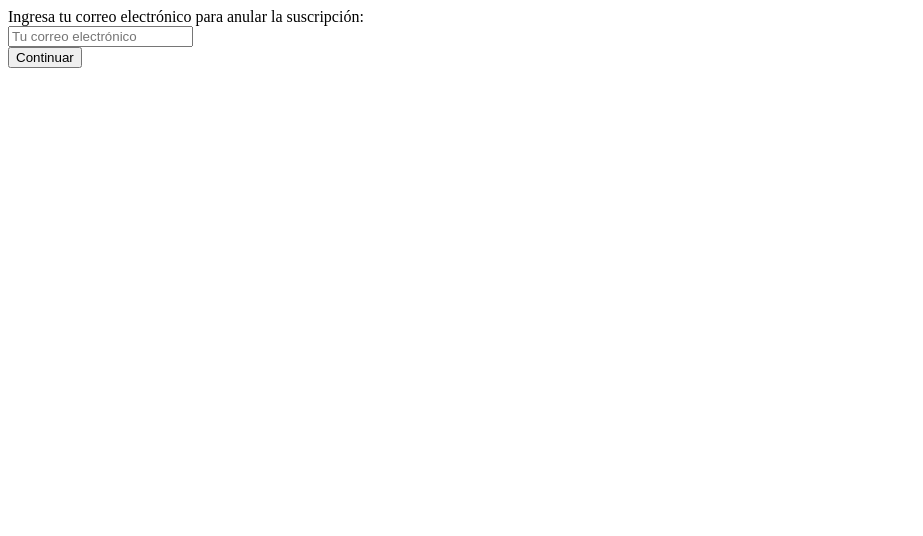
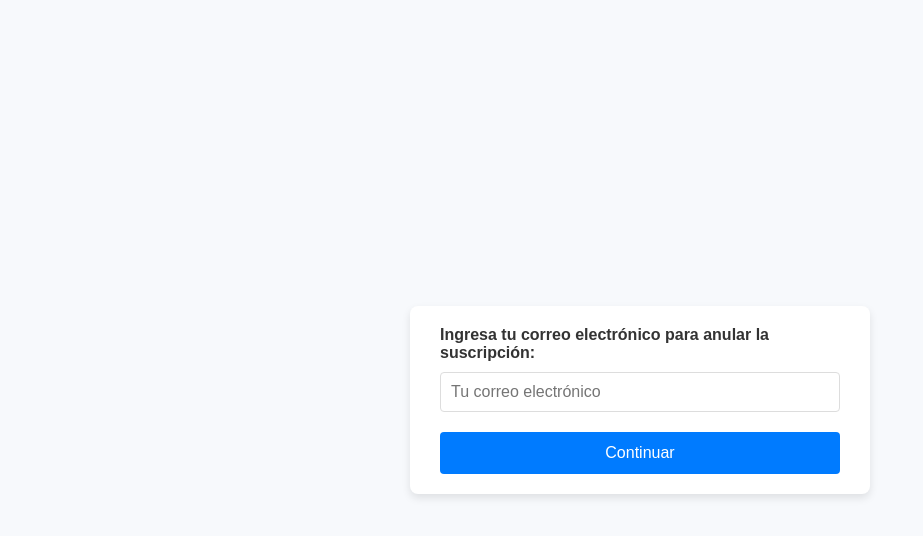
Before and after one commit to imante23/unsubscribe-form, a plain HTML site: page index.html in a window 1280 px wide. Shown: the whole page, without its empty margins (0-923 px from the left). Drawn offline with Linux system fonts and the light colour scheme.

Commit message:
Update index.html

```diff
--- a/index.html
+++ b/index.html
@@ -1,6 +1,78 @@
-<form action="https://formspree.io/f/xanwjelj" method="POST">
-  <label for="email">Ingresa tu correo electrónico para anular la suscripción:</label><br>
-  <input type="email" id="email" name="_replyto" placeholder="Tu correo electrónico" required><br>
-  <input type="hidden" name="_subject" value="Solicitud de cancelación de suscripción">
-  <button type="submit">Continuar</button>
-</form>
+<!DOCTYPE html>
+<html lang="es">
+<head>
+    <meta charset="UTF-8">
+    <meta name="viewport" content="width=device-width, initial-scale=1.0">
+    <title>Cancelar Suscripción</title>
+    <style>
+        body {
+            font-family: Arial, sans-serif;
+            background-color: #f7f9fc;
+            display: flex;
+            justify-content: center;
+            align-items: center;
+            height: 100vh;
+            margin: 0;
+        }
+
+        form {
+            background-color: #ffffff;
+            padding: 20px 30px;
+            border-radius: 8px;
+            box-shadow: 0 4px 8px rgba(0, 0, 0, 0.1);
+            max-width: 400px;
+            width: 100%;
+        }
+
+        label {
+            display: block;
+            margin-bottom: 10px;
+            font-weight: bold;
+            color: #333333;
+        }
+
+        input[type="email"] {
+            width: 100%;
+            padding: 10px;
+            margin-bottom: 20px;
+            border: 1px solid #dddddd;
+            border-radius: 4px;
+            font-size: 16px;
+            box-sizing: border-box;
+        }
+
+        input[type="email"]:focus {
+            border-color: #007bff;
+            outline: none;
+        }
+
+        button {
+            width: 100%;
+            padding: 12px;
+            background-color: #007bff;
+            color: white;
+            border: none;
+            border-radius: 4px;
+            font-size: 16px;
+            cursor: pointer;
+            transition: background-color 0.3s;
+        }
+
+        button:hover {
+            background-color: #0056b3;
+        }
+
+        button:focus {
+            outline: none;
+        }
+    </style>
+</head>
+<body>
+    <form action="https://formspree.io/f/xanwjelj" method="POST">
+        <label for="email">Ingresa tu correo electrónico para anular la suscripción:</label>
+        <input type="email" id="email" name="_replyto" placeholder="Tu correo electrónico" required>
+        <input type="hidden" name="_subject" value="Solicitud de cancelación de suscripción">
+        <button type="submit">Continuar</button>
+    </form>
+</body>
+</html>
```
